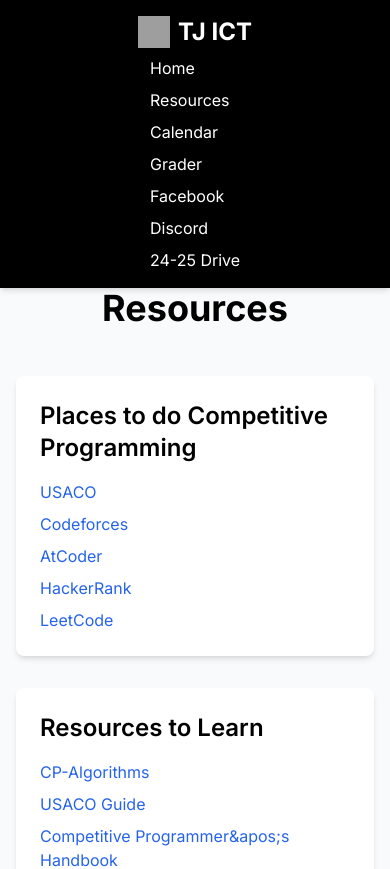
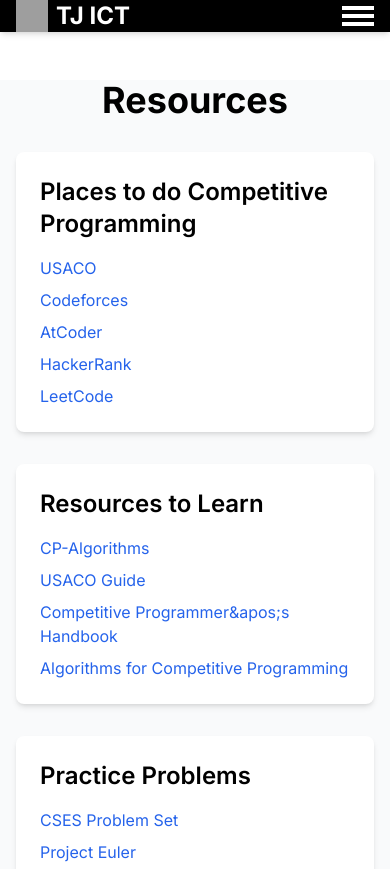
Before and after one commit to TJ-Computer-Team/ict-website, a Next.js app: page /resources in a window 390 px wide. Shown: the top 869 px of the page. Built offline with nearby package versions, Linux system fonts and the light colour scheme; grey boxes are pictures that could not be loaded.

Commit message:
mobile better v2

```diff
--- a/app/calendar/page.tsx
+++ b/app/calendar/page.tsx
@@ -3,7 +3,7 @@
 
     return (
       <div className="container mx-auto px-4 py-12">
-        <h1 className="text-4xl font-bold mb-8 text-center">ICT Calendar</h1>
+        <h1 className="text-4xl font-bold mb-8 text-center mt-12">ICT Calendar</h1>
         <div className="bg-white p-4 rounded-lg shadow-md overflow-hidden">
           <iframe
             src={calendarUrl}
--- a/app/layout.tsx
+++ b/app/layout.tsx
@@ -1,43 +1,60 @@
-import Link from 'next/link'
-import { Inter } from 'next/font/google'
-import './globals.css'
+"use client";
+import Link from 'next/link';
+import { Inter } from 'next/font/google';
+import './globals.css';
+import { useState } from 'react';
+import { metadata } from './metadata';
 
-const inter = Inter({ subsets: ['latin'] })
-
-export const metadata = {
-  title: 'TJ Intermediate Computer Team',
-  description: 'The (un)official website of Thomas Jefferson High School for Science and Technology&apos;s Intermediate Computer Team',
-  icons: {
-    icon: 'https://cdn.discordapp.com/attachments/1055908367576608801/1286525027591782431/file.png?ex=66ee394d&is=66ece7cd&hm=3dc144f3949bb8321fa363db7eb1907519e52d1f7fdea047b123944f926ee100&',
-  },
-}
+const inter = Inter({ subsets: ['latin'] });
 
 export default function RootLayout({
   children,
 }: {
-  children: React.ReactNode
+  children: React.ReactNode;
 }) {
+  const [isOpen, setIsOpen] = useState(false);
+
   return (
     <html lang="en">
       <body className={`${inter.className} bg-white text-black`}>
         <div className="flex flex-col min-h-screen">
           <header className="bg-black text-white shadow-md sticky top-0 z-50">
-            <div className="container mx-auto px-4">
-              <nav className="flex flex-col md:flex-row justify-between items-center py-4">
-                <Link href="/" className="text-2xl font-bold flex items-center mb-2 md:mb-0">
-                  <img src="https://cdn.discordapp.com/attachments/1055908367576608801/1286525027591782431/file.png?ex=66ee394d&is=66ece7cd&hm=3dc144f3949bb8321fa363db7eb1907519e52d1f7fdea047b123944f926ee100&" alt="ICT Logo" className="h-8 w-8 mr-2" />
-                  TJ ICT
-                </Link>
-                <ul className="flex flex-col md:flex-row space-y-2 md:space-y-0 md:space-x-6">
-                  <li><Link href="/" className="hover:text-gray-300 transition-colors">Home</Link></li>
-                  <li><Link href="/resources" className="hover:text-gray-300 transition-colors">Resources</Link></li>
-                  <li><Link href="/calendar" className="hover:text-gray-300 transition-colors">Calendar</Link></li>
-                  <li><a href="https://www.tjctgrader.org" target="_blank" rel="noopener noreferrer" className="hover:text-gray-300 transition-colors">Grader</a></li>
-                  <li><a href="https://www.facebook.com/groups/tjhsstict" target="_blank" rel="noopener noreferrer" className="hover:text-gray-300 transition-colors">Facebook</a></li>
-                  <li><a href="https://discord.gg/TFrM4YEsb4" target="_blank" rel="noopener noreferrer" className="hover:text-gray-300 transition-colors">Discord</a></li>
-                  <li><a href="https://drive.google.com/drive/folders/11DWMeYSvpP131RMc1kdytq2ofvkGiXhw" target="_blank" rel="noopener noreferrer" className="hover:text-gray-300 transition-colors">24-25 Drive</a></li>
-                </ul>
-              </nav>
+            <div className="container mx-auto px-4 flex justify-between items-center py-8 md:py-4">
+              <Link href="/" className="text-2xl font-bold flex items-center">
+                <img src="https://cdn.discordapp.com/attachments/1055908367576608801/1286525027591782431/file.png?ex=66ee394d&is=66ece7cd&hm=3dc144f3949bb8321fa363db7eb1907519e52d1f7fdea047b123944f926ee100&" alt="ICT Logo" className="h-8 w-8 mr-2" />
+                TJ ICT
+              </Link>
+              <div className="relative md:hidden">
+                <div className="flex items-center cursor-pointer" onClick={() => setIsOpen(!isOpen)}>
+                  <div className="flex flex-col space-y-1">
+                    <div className="h-1 w-8 bg-white"></div>
+                    <div className="h-1 w-8 bg-white"></div>
+                    <div className="h-1 w-8 bg-white"></div>
+                  </div>
+                </div>
+                {isOpen && (
+                  <div className="absolute right-0 mt-2 w-48 bg-gray-800 bg-opacity-75 rounded-md shadow-lg z-50">
+                    <ul className="flex flex-col">
+                      <li><Link href="/" className="block px-4 py-2 text-white hover:bg-gray-700">Home</Link></li>
+                      <li><Link href="/resources" className="block px-4 py-2 text-white hover:bg-gray-700">Resources</Link></li>
+                      <li><Link href="/calendar" className="block px-4 py-2 text-white hover:bg-gray-700">Calendar</Link></li>
+                      <li><a href="https://www.tjctgrader.org" target="_blank" rel="noopener noreferrer" className="block px-4 py-2 text-white hover:bg-gray-700">Grader</a></li>
+                      <li><a href="https://www.facebook.com/groups/tjhsstict" target="_blank" rel="noopener noreferrer" className="block px-4 py-2 text-white hover:bg-gray-700">Facebook</a></li>
+                      <li><a href="https://discord.gg/TFrM4YEsb4" target="_blank" rel="noopener noreferrer" className="block px-4 py-2 text-white hover:bg-gray-700">Discord</a></li>
+                      <li><a href="https://drive.google.com/drive/folders/11DWMeYSvpP131RMc1kdytq2ofvkGiXhw" target="_blank" rel="noopener noreferrer" className="block px-4 py-2 text-white hover:bg-gray-700">24-25 Drive</a></li>
+                    </ul>
+                  </div>
+                )}
+              </div>
+              <div className="hidden md:flex space-x-6">
+                <Link href="/" className="hover:text-gray-300 transition-colors">Home</Link>
+                <Link href="/resources" className="hover:text-gray-300 transition-colors">Resources</Link>
+                <Link href="/calendar" className="hover:text-gray-300 transition-colors">Calendar</Link>
+                <a href="https://www.tjctgrader.org" target="_blank" rel="noopener noreferrer" className="hover:text-gray-300 transition-colors">Grader</a>
+                <a href="https://www.facebook.com/groups/tjhsstict" target="_blank" rel="noopener noreferrer" className="hover:text-gray-300 transition-colors">Facebook</a>
+                <a href="https://discord.gg/TFrM4YEsb4" target="_blank" rel="noopener noreferrer" className="hover:text-gray-300 transition-colors">Discord</a>
+                <a href="https://drive.google.com/drive/folders/11DWMeYSvpP131RMc1kdytq2ofvkGiXhw" target="_blank" rel="noopener noreferrer" className="hover:text-gray-300 transition-colors">24-25 Drive</a>
+              </div>
             </div>
           </header>
           <main className="flex-grow">
@@ -58,5 +75,5 @@
         </div>
       </body>
     </html>
-  )
+  );
 }
--- /dev/null
+++ b/app/metadata.ts
@@ -0,0 +1,7 @@
+export const metadata = {
+  title: 'TJ Intermediate Computer Team',
+  description: 'The (un)official website of Thomas Jefferson High School for Science and Technology&apos;s Intermediate Computer Team',
+  icons: {
+    icon: 'https://cdn.discordapp.com/attachments/1055908367576608801/1286525027591782431/file.png?ex=66ee394d&is=66ece7cd&hm=3dc144f3949bb8321fa363db7eb1907519e52d1f7fdea047b123944f926ee100&',
+  },
+};
--- a/app/page.tsx
+++ b/app/page.tsx
@@ -11,7 +11,10 @@
 
   useEffect(() => {
     const handleScroll = () => {
-      setScrollY(window.scrollY)
+      setScrollY(window.scrollY);
+      requestAnimationFrame(() => {
+        setScrollY(window.scrollY);
+      });
     }
 
     window.addEventListener('scroll', handleScroll)
@@ -96,7 +99,7 @@
         </div>
       </section>
 
-      <section className="container mx-auto px-4 py-20">
+      <section className="container mx-auto px-4 py-20 mt-8">
         <div className="grid md:grid-cols-2 gap-12 items-center">
           <div className="text-center md:text-left">
             <h2 className="text-3xl font-semibold mb-4">About ICT</h2>
@@ -150,7 +153,7 @@
       </section>
 
       <section className="container mx-auto px-4 py-20">
-        <h2 className="text-4xl font-bold text-center mb-12">American Computer Science League FAQ&apos;s</h2>
+        <h2 className="text-4xl font-bold text-center mb-12 mt-12">American Computer Science League FAQ&apos;s</h2>
         <div className="max-w-3xl mx-auto">
           {faqItems.map((item, index) => (
             <div key={index} className="mb-4">
--- a/app/resources/page.tsx
+++ b/app/resources/page.tsx
@@ -41,7 +41,7 @@
   return (
     <div className="min-h-screen bg-gray-50">
       <div className="container mx-auto px-4 py-12">
-        <h1 className="text-4xl font-bold mb-12 text-center">Resources</h1>
+        <h1 className="text-4xl font-bold mb-8 text-center mt-12">Resources</h1>
         <div className="grid md:grid-cols-2 gap-8 mb-12">
           {resources.map((category, index) => (
             <div key={index} className="bg-white p-6 rounded-lg shadow-md">
```
